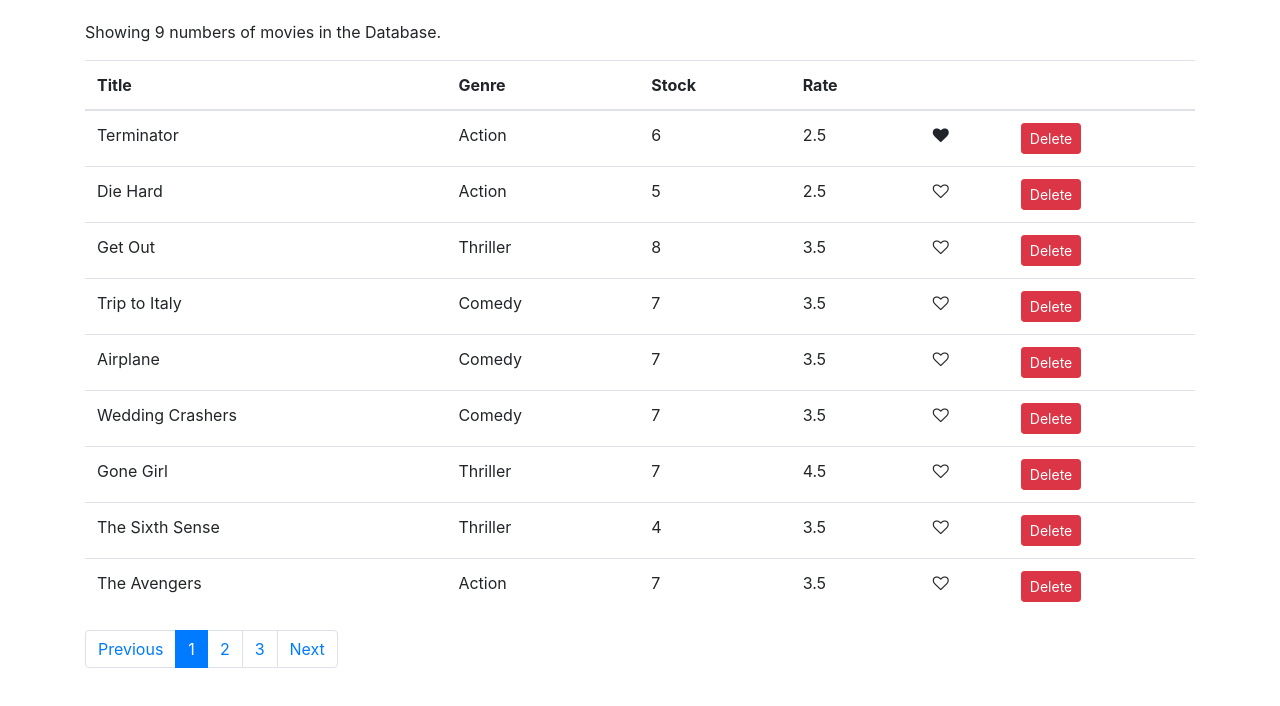
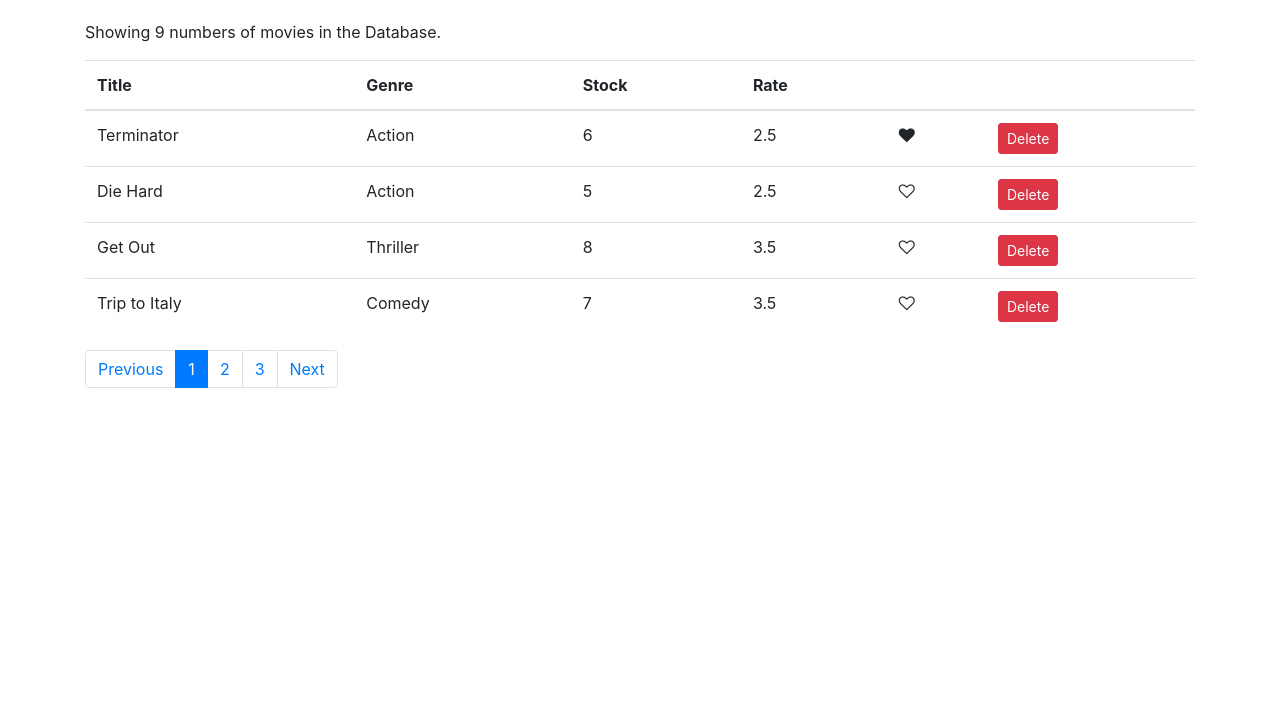
Before and after one commit to Jachrix/Veedly-Rentals, a React (Create React App) app: page / in a window 1280 px wide. Shown: the top 706 px of the page. Built offline with nearby package versions, Linux system fonts and the light colour scheme.

Commit message:
Pagination: Paginating Data

```diff
--- a/src/components/common/pagination.jsx
+++ b/src/components/common/pagination.jsx
@@ -13,13 +13,13 @@
     return (
         <nav aria-label="Page navigation example">
             <ul className="pagination">
-                <li className="page-item"><a className="page-link" href="ppp">Previous</a></li>
+                <li className="page-item"><a className="page-link" href="/#">Previous</a></li>
                 { pages.map(page => (
                     <li key={page} className={ page === currentPage ? 'page-item active': 'page-item'}>
-                        <a className="page-link" onClick={() => onPageChange(page)} >{page}</a>
+                        <a className="page-link" href="/#" onClick={() => onPageChange(page)} >{page}</a>
                     </li>
                 ))}
-                <li className="page-item"><a className="page-link" href="ppp">Next</a></li>
+                <li className="page-item"><a className="page-link" href="/#">Next</a></li>
             </ul>
         </nav>
     );
--- a/src/components/movie.jsx
+++ b/src/components/movie.jsx
@@ -2,6 +2,7 @@
 import { getMovies } from '../services/fakeMovieService';
 import Like from './common/like';
 import Pagination from './common/pagination';
+import { paginate } from '../utils/paginate';
 
 class Movies extends Component {
     state = {
@@ -21,7 +22,7 @@
         const movies = [...this.state.movies];
         const index = movies.indexOf(movie);
         movies[index] = {...movies[index]}
-        movies[index].liked = !movies[index].liked;
+        movies[index].liked = !movies[index].liked; //Toggling
         this.setState({ movies });
     }
 
@@ -32,10 +33,12 @@
 
     render() {
         const { length: count } = this.state.movies;
-        const { pageSize, currentPage } = this.state;
+        const { pageSize, currentPage, movies: allMovies } = this.state;
 
         if(count === 0)
             return <p>There are no movies in the Database...</p>;
+
+        const movies = paginate(allMovies, currentPage, pageSize);
 
         return (
             <React.Fragment>
@@ -52,7 +55,7 @@
                         </tr>
                     </thead>
                     <tbody>
-                    { this.state.movies.map(movie => (
+                    { movies.map(movie => (
                         <tr key={ movie._id }>
                             <td>{ movie.title }</td>
                             <td>{ movie.genre.name }</td>
--- /dev/null
+++ b/src/utils/paginate.js
@@ -0,0 +1,6 @@
+import _ from "lodash";
+
+export function paginate(items, pageNumber, pageSize){
+    const pageIndex = (pageNumber - 1) * pageSize;
+    return _(items).slice(pageIndex).take(pageSize).value();
+}
```
Also changed, not shown: 1 other file (tests, documents, lock files or other folders).
